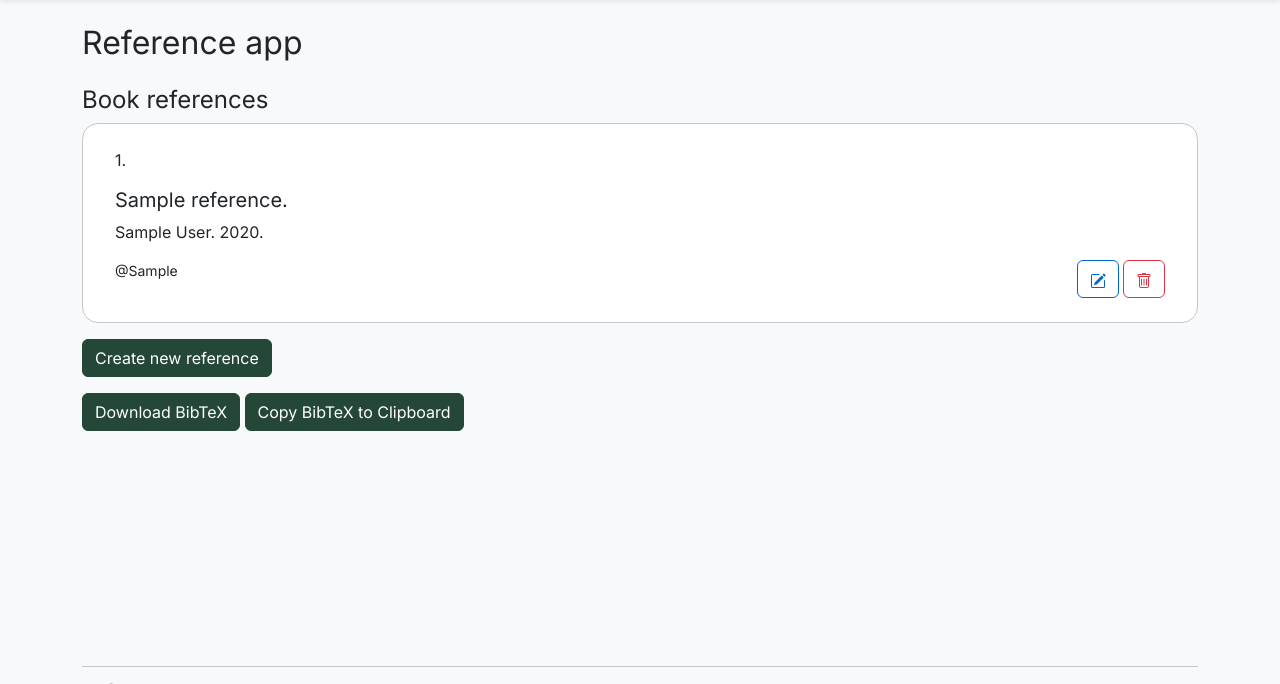
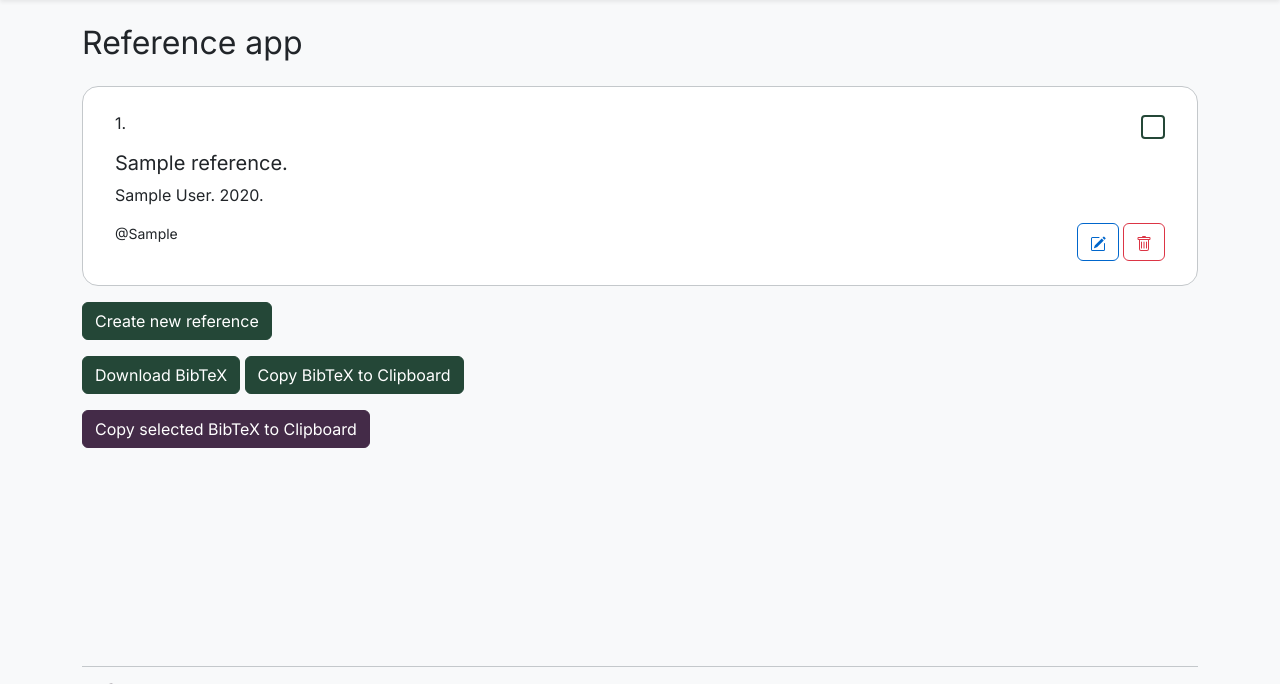
Before and after one commit to kortekoski/ohtuminiprojekti, a Flask app: template src/templates/index.html in a window 1280 px wide. Shown: the part 56-740 px from the top of the page. Run offline with Flask 3, Linux system fonts and the light colour scheme; the template is opened without the code that fills it: most values are stand-ins (such as "Sample title", 1, 10 or a date in 2020).

Commit message:
add selection for bibtex copy to clipboard feature

```diff
--- a/src/app.py
+++ b/src/app.py
@@ -40,7 +40,8 @@ def index():
     return render_template(
         "index.html",
         references=references,
-        generate_bibtex=BibtexService.generate_bibtex(references),
+        generate_bibtex=BibtexService.generate_bibtex,
+        get_reference_by_id=service.get_reference_by_id
     )
 
 
--- a/src/static/styles.css
+++ b/src/static/styles.css
@@ -65,6 +65,29 @@ a:hover {
   color: #6f5c0f;
 }
 
+.form-check-input {
+  width: 1.5em;
+  height: 1.5em;
+  border: 2px solid #244737;
+  cursor: pointer;
+}
+
+.form-check-input:checked {
+  background-color: #244737;
+  border-color: #244737;
+}
+
+.form-check-input:focus {
+  border-color: #1a3428;
+  box-shadow: 0 0 0 0.25rem rgba(36, 71, 55, 0.25);
+}
+
+.reference-select {
+  position: absolute;
+  top: var(--bs-list-group-item-padding-y, 0.75rem);
+  right: var(--bs-list-group-item-padding-x, 1.25rem);
+}
+
 .create-bg {
   margin: 0;
   min-height: 100vh;
--- a/src/templates/index.html
+++ b/src/templates/index.html
@@ -7,31 +7,46 @@ Reference app
 {% block body %}
 <div class="container mt-4">
   <h2 class="mb-4">Reference app</h2>
-  <h4>Book references</h4>
   <div class="container border border-secondary-subtle rounded-4 p-3 bg-white">
     {% if references|length == 0 %}
     <p>No references found!</p>
     {% else %}
     <ol class="list-group list-group-numbered list-group-flush">
       {% for reference in references %}
-              <li class="list-group-item">
-                <div class="d-flex w-100 justify-content-between mt-3">
+      <li class="list-group-item position-relative">
+        <div class="form-check reference-select">
+          <input
+            class="form-check-input"
+            type="checkbox"
+            id="select-{{ reference.id }}"
+            bibtex-data="{{ generate_bibtex([reference]) }}"
+            aria-label="Select reference {{ reference.id }} for BibTex generation.">
+        </div>
+        <div class="mt-3">
           <h5 class="mb-2">{{ reference.title }}.</h5>
         </div>
         <p class="mb-2">{{ reference.author }}. {{ reference.year }}.</p>
         <div class="d-flex w-100 justify-content-between mt-3">
           <small>@{{ reference.citation_key }}</small>
           <form action="/delete_reference/{{ reference.citation_key }}" method="POST">
-                    <a class="btn btn-outline-primary" id="update-{{reference.citation_key}}" href="/update_reference/{{reference.id}}">
-                      <svg xmlns="http://www.w3.org/2000/svg" width="16" height="16" fill="currentColor" class="bi bi-pencil-square" viewBox="0 0 16 16">
-                        <path d="M15.502 1.94a.5.5 0 0 1 0 .706L14.459 3.69l-2-2L13.502.646a.5.5 0 0 1 .707 0l1.293 1.293zm-1.75 2.456-2-2L4.939 9.21a.5.5 0 0 0-.121.196l-.805 2.414a.25.25 0 0 0 .316.316l2.414-.805a.5.5 0 0 0 .196-.12l6.813-6.814z"/>
-                        <path fill-rule="evenodd" d="M1 13.5A1.5 1.5 0 0 0 2.5 15h11a1.5 1.5 0 0 0 1.5-1.5v-6a.5.5 0 0 0-1 0v6a.5.5 0 0 1-.5.5h-11a.5.5 0 0 1-.5-.5v-11a.5.5 0 0 1 .5-.5H9a.5.5 0 0 0 0-1H2.5A1.5 1.5 0 0 0 1 2.5z"/>
+            <a class="btn btn-outline-primary" id="update-{{reference.citation_key}}"
+              href="/update_reference/{{reference.id}}">
+              <svg xmlns="http://www.w3.org/2000/svg" width="16" height="16" fill="currentColor"
+                class="bi bi-pencil-square" viewBox="0 0 16 16">
+                <path
+                  d="M15.502 1.94a.5.5 0 0 1 0 .706L14.459 3.69l-2-2L13.502.646a.5.5 0 0 1 .707 0l1.293 1.293zm-1.75 2.456-2-2L4.939 9.21a.5.5 0 0 0-.121.196l-.805 2.414a.25.25 0 0 0 .316.316l2.414-.805a.5.5 0 0 0 .196-.12l6.813-6.814z" />
+                <path fill-rule="evenodd"
+                  d="M1 13.5A1.5 1.5 0 0 0 2.5 15h11a1.5 1.5 0 0 0 1.5-1.5v-6a.5.5 0 0 0-1 0v6a.5.5 0 0 1-.5.5h-11a.5.5 0 0 1-.5-.5v-11a.5.5 0 0 1 .5-.5H9a.5.5 0 0 0 0-1H2.5A1.5 1.5 0 0 0 1 2.5z" />
               </svg>
             </a>
-                    <button type="submit" id="delete-{{reference.citation_key}}" onclick="return confirm('Delete reference?')" class="btn btn-outline-danger">
-                      <svg xmlns="http://www.w3.org/2000/svg" width="16" height="16" fill="currentColor" class="bi bi-trash" viewBox="0 0 16 16">
-                        <path d="M5.5 5.5A.5.5 0 0 1 6 6v6a.5.5 0 0 1-1 0V6a.5.5 0 0 1 .5-.5m2.5 0a.5.5 0 0 1 .5.5v6a.5.5 0 0 1-1 0V6a.5.5 0 0 1 .5-.5m3 .5a.5.5 0 0 0-1 0v6a.5.5 0 0 0 1 0z"/>
-                        <path d="M14.5 3a1 1 0 0 1-1 1H13v9a2 2 0 0 1-2 2H5a2 2 0 0 1-2-2V4h-.5a1 1 0 0 1-1-1V2a1 1 0 0 1 1-1H6a1 1 0 0 1 1-1h2a1 1 0 0 1 1 1h3.5a1 1 0 0 1 1 1zM4.118 4 4 4.059V13a1 1 0 0 0 1 1h6a1 1 0 0 0 1-1V4.059L11.882 4zM2.5 3h11V2h-11z"/>
+            <button type="submit" id="delete-{{reference.citation_key}}" onclick="return confirm('Delete reference?')"
+              class="btn btn-outline-danger">
+              <svg xmlns="http://www.w3.org/2000/svg" width="16" height="16" fill="currentColor" class="bi bi-trash"
+                viewBox="0 0 16 16">
+                <path
+                  d="M5.5 5.5A.5.5 0 0 1 6 6v6a.5.5 0 0 1-1 0V6a.5.5 0 0 1 .5-.5m2.5 0a.5.5 0 0 1 .5.5v6a.5.5 0 0 1-1 0V6a.5.5 0 0 1 .5-.5m3 .5a.5.5 0 0 0-1 0v6a.5.5 0 0 0 1 0z" />
+                <path
+                  d="M14.5 3a1 1 0 0 1-1 1H13v9a2 2 0 0 1-2 2H5a2 2 0 0 1-2-2V4h-.5a1 1 0 0 1-1-1V2a1 1 0 0 1 1-1H6a1 1 0 0 1 1-1h2a1 1 0 0 1 1 1h3.5a1 1 0 0 1 1 1zM4.118 4 4 4.059V13a1 1 0 0 0 1 1h6a1 1 0 0 0 1-1V4.059L11.882 4zM2.5 3h11V2h-11z" />
               </svg>
             </button>
           </form>
@@ -47,11 +62,24 @@ Reference app
   </div>
 
   <div class="mt-3">
-    <a class="btn btn-primary" href="/download_bibtex" onclick="setTimeout(() => alert('BibTeX file downloaded!'), 500)">Download BibTeX</a>
-    <button class="btn btn-primary" id="clipboardcopy" onclick="copyToClipboard(`{{ generate_bibtex | safe }}`)">Copy BibTeX to Clipboard</button>
+    <a class="btn btn-primary" href="/download_bibtex"
+      onclick="setTimeout(() => alert('BibTeX file downloaded!'), 500)">Download BibTeX</a>
+    <button class="btn btn-primary" id="clipboardcopy"
+      onclick="copyToClipboard(`{{ generate_bibtex(references) | safe }}`)">Copy BibTeX to Clipboard</button>
+  </div>
+  <div class="mt-3">
+    <button class="btn btn-tertiary" onclick="copy_selected(`{{references}}, {{get_reference_by_id}}`)">Copy selected BibTeX to Clipboard</button>
   </div>
 </div>
 
 <script src="{{ url_for('static', filename='copy_to_clipboard.js') }}"></script>
+<script>
+  const copy_selected = () => {
+    const checkedBoxes = document.querySelectorAll('input[type=checkbox]:checked')
 
+    const bibtexData = Array.from(checkedBoxes).map(checked => checked.getAttribute('bibtex-data'))
+
+    copyToClipboard(bibtexData.join('\n'))
+  }
+</script>
 {% endblock %}
```
Also changed, not shown: src/static/bg_stars.png (added). Lines whose indentation alone changed are shown as unchanged.
